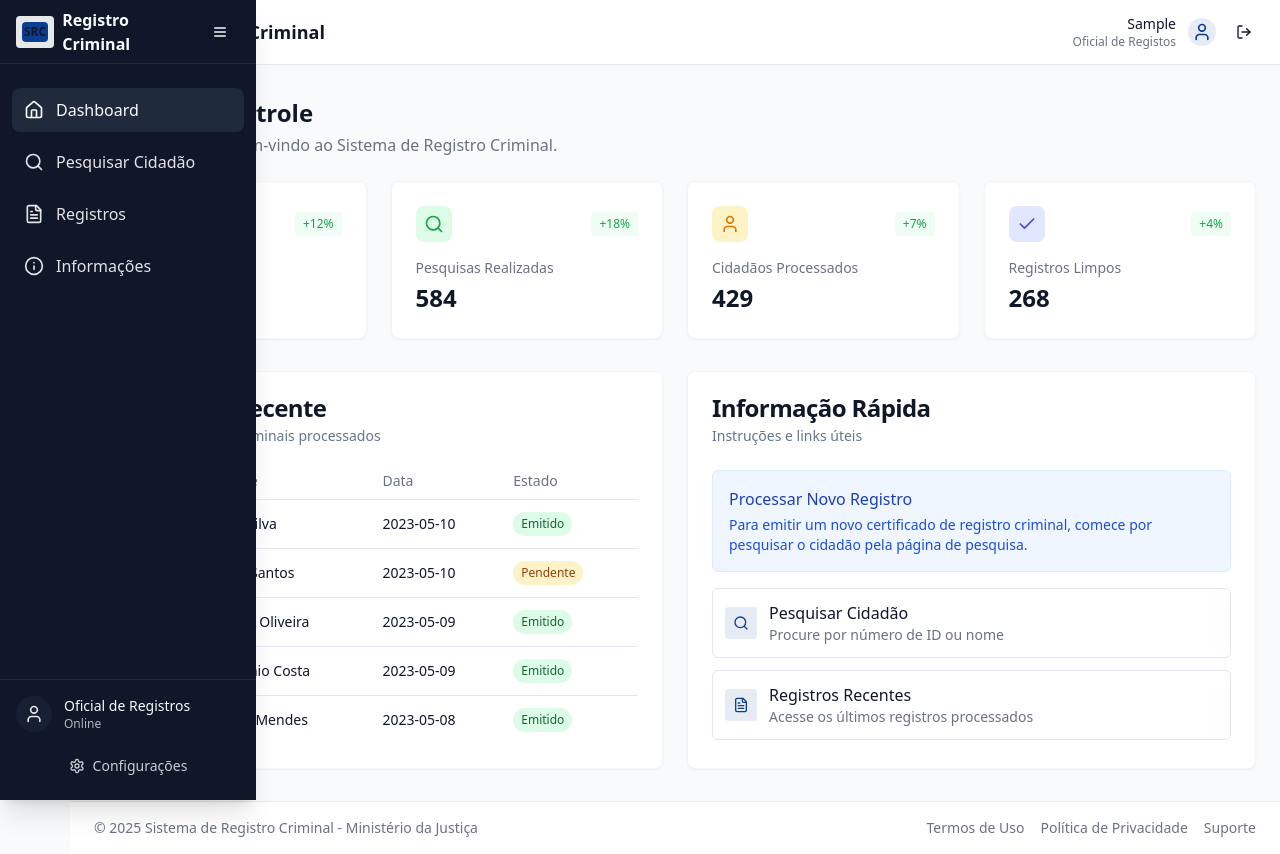
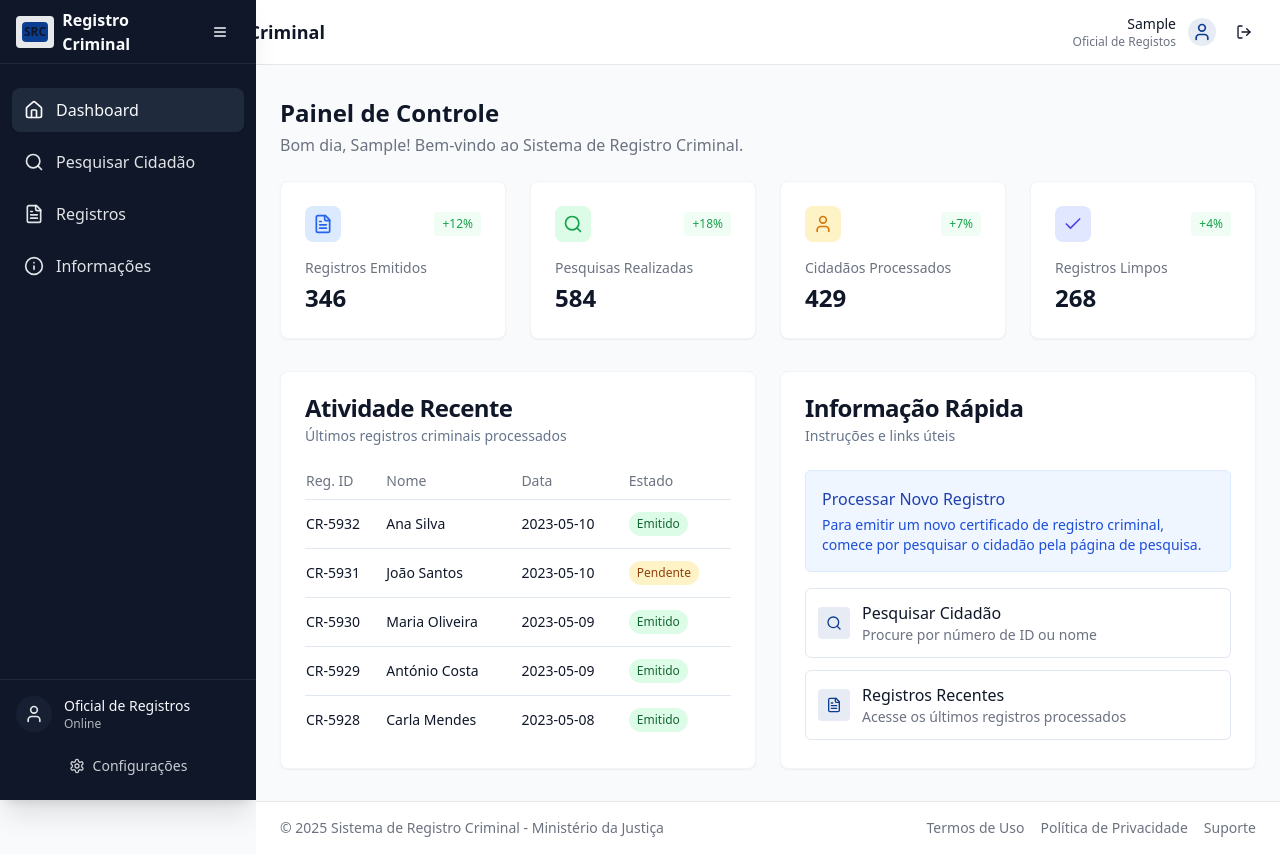
Before and after one commit to MalingasCumbane/a-digital-online, a React (Vite) app: page /info in a window 1280 px wide. Both pictures are taken after typing "Sample", "Sample123" into the empty fields and a click on the button "Entrar". Built offline with nearby package versions, Linux system fonts and the light colour scheme.

Commit message:
Reverted to commit f55c0dac9baba39b2ea0a31655b4c156f94e923d

```diff
--- a/src/App.css
+++ b/src/App.css
@@ -49,33 +49,3 @@
   transform: translateY(-2px);
   box-shadow: 0 10px 25px -5px rgba(0,0,0,0.1), 0 10px 10px -5px rgba(0,0,0,0.04);
 }
-
-/* Fix for the sidebar and main content z-index issue */
-main {
-  position: relative;
-  z-index: 1;
-}
-
-.sidebar {
-  position: fixed;
-  z-index: 10;
-}
-
-/* Animation for dashboard elements */
-.animate-fade-in {
-  animation: fadeIn 0.5s ease-in-out forwards;
-}
-
-@keyframes fadeIn {
-  from { opacity: 0; transform: translateY(10px); }
-  to { opacity: 1; transform: translateY(0); }
-}
-
-.animate-slide-in {
-  animation: slideIn 0.5s ease-in-out forwards;
-}
-
-@keyframes slideIn {
-  from { opacity: 0; transform: translateX(-10px); }
-  to { opacity: 1; transform: translateX(0); }
-}
--- a/src/components/layout/DashboardLayout.tsx
+++ b/src/components/layout/DashboardLayout.tsx
@@ -25,9 +25,9 @@ const DashboardLayout = ({ children }: DashboardLayoutProps) => {
     <SidebarProvider>
       <div className="min-h-screen flex flex-col w-full bg-gray-50">
         <Header />
-        <div className="flex flex-1 overflow-hidden relative">
+        <div className="flex flex-1 overflow-hidden">
           <Sidebar />
-          <main className="flex-1 overflow-auto transition-all duration-300 w-full ml-0 md:ml-[70px] bg-gray-50" style={{ zIndex: 0 }}>
+          <main className="flex-1 overflow-auto transition-all duration-300 ml-[70px] md:ml-64 bg-gray-50 relative z-10">
             <div className="container mx-auto py-8 px-6">
               {children}
             </div>
--- a/src/components/layout/Sidebar.tsx
+++ b/src/components/layout/Sidebar.tsx
@@ -18,7 +18,7 @@ const Sidebar = () => {
   return (
     <aside
       className={cn(
-        "fixed inset-y-0 left-0 flex flex-col bg-sidebar shadow-xl transition-all duration-300 ease-in-out z-50",
+        "fixed inset-y-0 left-0 z-0 flex flex-col bg-sidebar shadow-xl transition-all duration-300 ease-in-out",
         isOpen ? "w-64" : "w-[70px]"
       )}
     >
```
